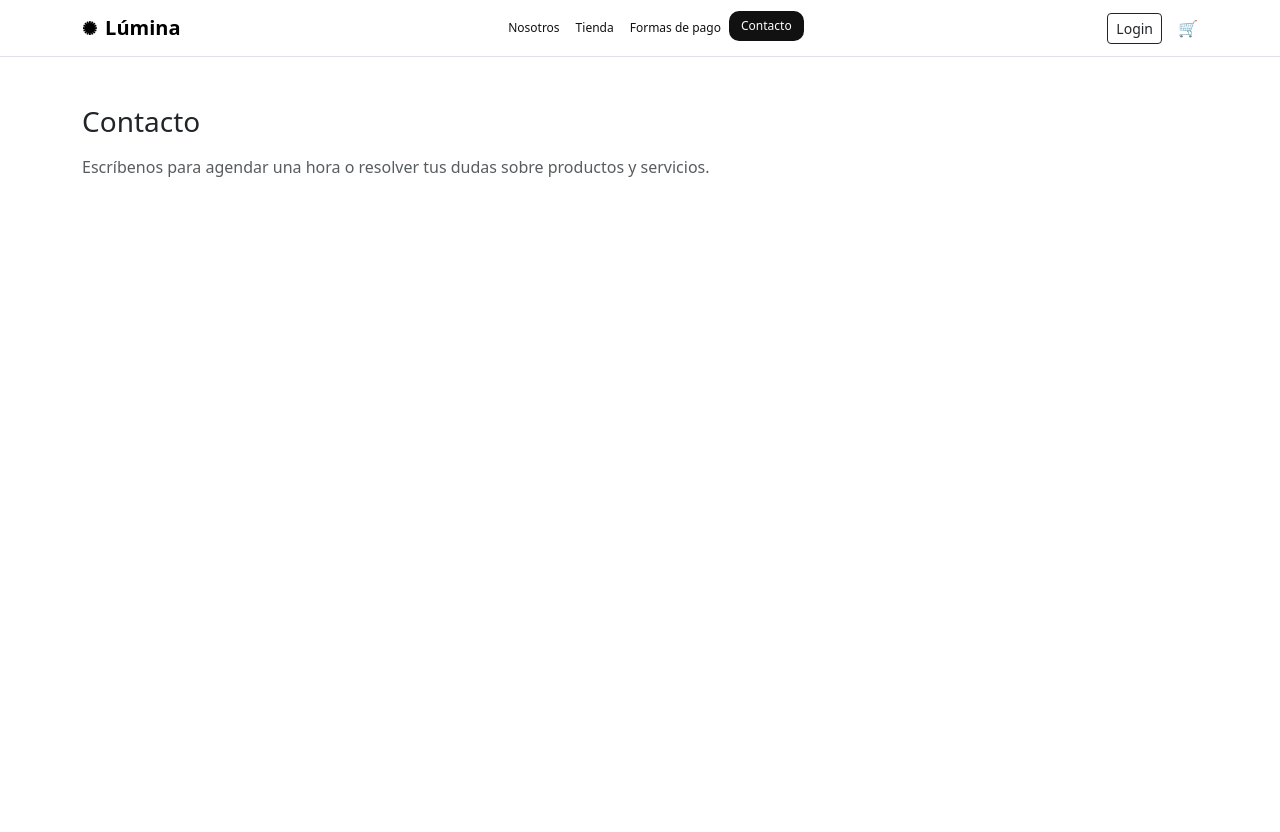
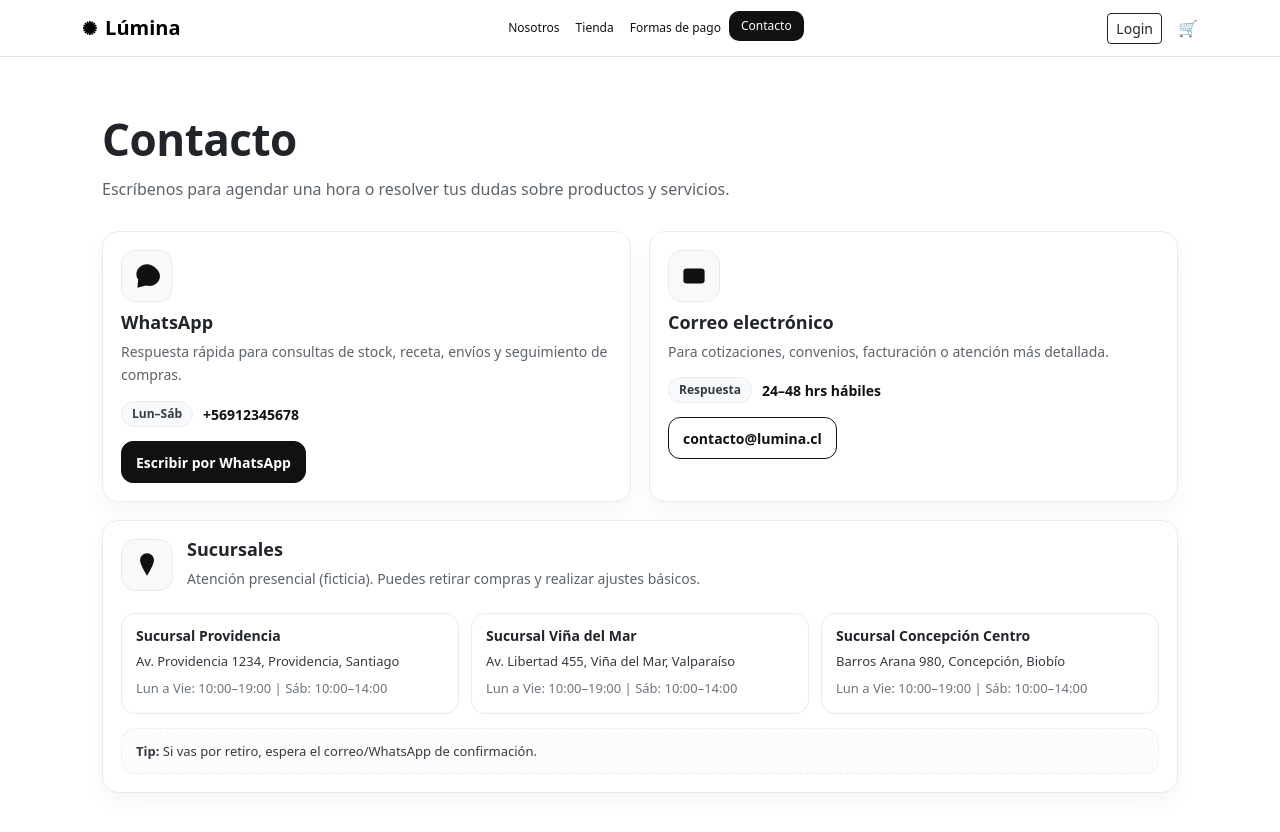
Before and after one commit to Domi-975/opticas-lumina-ecommerce, a React app in the folder frontend/: page /contacto in a window 1280 px wide. Shown: the top 832 px of the page. Before the commit the page ends 800 px from the top, so only its background shows below. Built offline with nearby package versions, Linux system fonts and the light colour scheme; no server answers; the HTML template or start-up script is replaced by a standard one.

Commit message:
feat: improve contacto page and route

```diff
--- a/frontend/src/App.jsx
+++ b/frontend/src/App.jsx
@@ -18,7 +18,7 @@ import NotFound from './components/NotFound'
 import Nosotros from "./pages/Nosotros/Nosotros"
 import Tienda from './pages/Tienda'
 import Pagos from './pages/Pagos/Pagos'
-import Contacto from './pages/Contacto'
+import Contacto from "./pages/Contacto/Contacto"
 import CrearPublicacion from './pages/CrearPublicacion'
 
 export default function App () {
--- /dev/null
+++ b/frontend/src/pages/Contacto/Contacto.css
@@ -0,0 +1,207 @@
+.contactoPage {
+  background: #ffffff;
+}
+
+.contactoContainer {
+  max-width: 1100px;
+  padding-top: 56px;
+  padding-bottom: 56px;
+}
+
+.contactoHeader {
+  margin-bottom: 28px;
+}
+
+.contactoTitle {
+  font-size: 44px;
+  font-weight: 800;
+  letter-spacing: -0.5px;
+  margin-bottom: 10px;
+}
+
+.contactoSubtitle {
+  font-size: 16px;
+  line-height: 1.7;
+  color: #5c636a;
+  max-width: 780px;
+}
+
+.contactoGrid {
+  display: grid;
+  grid-template-columns: repeat(2, minmax(0, 1fr));
+  gap: 18px;
+  margin-top: 22px;
+}
+
+@media (max-width: 900px) {
+  .contactoGrid {
+    grid-template-columns: 1fr;
+  }
+  .contactoTitle {
+    font-size: 36px;
+  }
+}
+
+.contactoCard {
+  border: 1px solid #e9ecef;
+  border-radius: 16px;
+  padding: 18px;
+  background: #fff;
+  box-shadow: 0 10px 20px rgba(0,0,0,0.04);
+}
+
+.contactoCard--wide {
+  grid-column: 1 / -1;
+}
+
+.contactoCard__iconWrap {
+  width: 52px;
+  height: 52px;
+  border-radius: 14px;
+  border: 1px solid #e9ecef;
+  display: grid;
+  place-items: center;
+  background: #f8f9fa;
+  margin-bottom: 10px;
+}
+
+.contactoIcon {
+  width: 34px;
+  height: 34px;
+  fill: #111;
+}
+
+.contactoIcon__accent {
+  fill: none;
+  stroke: #111;
+  stroke-width: 3;
+  stroke-linecap: round;
+  stroke-linejoin: round;
+}
+
+.contactoCard__title {
+  font-size: 18px;
+  font-weight: 800;
+  margin: 0 0 6px;
+}
+
+.contactoCard__desc {
+  margin: 0;
+  color: #5c636a;
+  line-height: 1.7;
+  font-size: 14px;
+}
+
+.contactoCard__info {
+  margin-top: 14px;
+  display: flex;
+  align-items: center;
+  gap: 10px;
+  flex-wrap: wrap;
+}
+
+.contactoBadge {
+  display: inline-flex;
+  align-items: center;
+  height: 26px;
+  padding: 0 10px;
+  border-radius: 999px;
+  border: 1px solid #e9ecef;
+  background: #f8f9fa;
+  font-size: 12px;
+  color: #343a40;
+  font-weight: 700;
+}
+
+.contactoValue {
+  font-weight: 800;
+  color: #111;
+  font-size: 14px;
+}
+
+.contactoBtn {
+  margin-top: 14px;
+  display: inline-flex;
+  justify-content: center;
+  align-items: center;
+  height: 42px;
+  padding: 0 14px;
+  border-radius: 12px;
+  border: 1px solid #111;
+  background: #111;
+  color: #fff;
+  text-decoration: none;
+  font-weight: 800;
+  font-size: 14px;
+}
+
+.contactoBtn:hover {
+  opacity: 0.92;
+  color: #fff;
+}
+
+.contactoBtn--ghost {
+  background: #fff;
+  color: #111;
+}
+
+.contactoBtn--ghost:hover {
+  background: #f8f9fa;
+  color: #111;
+}
+
+.contactoCard__wideHeader {
+  display: flex;
+  gap: 14px;
+  align-items: flex-start;
+  margin-bottom: 12px;
+}
+
+.sucursalesGrid {
+  display: grid;
+  grid-template-columns: repeat(3, minmax(0, 1fr));
+  gap: 12px;
+  margin-top: 10px;
+}
+
+@media (max-width: 900px) {
+  .sucursalesGrid {
+    grid-template-columns: 1fr;
+  }
+}
+
+.sucursalItem {
+  border: 1px solid #e9ecef;
+  border-radius: 14px;
+  padding: 14px;
+  background: #fff;
+}
+
+.sucursalTitle {
+  margin: 0 0 6px;
+  font-size: 14px;
+  font-weight: 900;
+}
+
+.sucursalText {
+  margin: 0;
+  font-size: 13px;
+  line-height: 1.6;
+  color: #343a40;
+}
+
+.sucursalText--muted {
+  color: #6c757d;
+  margin-top: 6px;
+}
+
+.contactoNote {
+  margin-top: 14px;
+  border: 1px dashed #e9ecef;
+  border-radius: 14px;
+  padding: 12px 14px;
+  background: #fcfcfd;
+  color: #343a40;
+  font-size: 13px;
+  line-height: 1.6;
+}
--- /dev/null
+++ b/frontend/src/pages/Contacto/Contacto.jsx
@@ -0,0 +1,138 @@
+import React from "react";
+import "./Contacto.css";
+
+const sucursales = [
+  {
+    nombre: "Sucursal Providencia",
+    direccion: "Av. Providencia 1234, Providencia, Santiago",
+    horario: "Lun a Vie: 10:00–19:00 | Sáb: 10:00–14:00",
+  },
+  {
+    nombre: "Sucursal Viña del Mar",
+    direccion: "Av. Libertad 455, Viña del Mar, Valparaíso",
+    horario: "Lun a Vie: 10:00–19:00 | Sáb: 10:00–14:00",
+  },
+  {
+    nombre: "Sucursal Concepción Centro",
+    direccion: "Barros Arana 980, Concepción, Biobío",
+    horario: "Lun a Vie: 10:00–19:00 | Sáb: 10:00–14:00",
+  },
+];
+
+const Contacto = () => {
+  const whatsappNumber = "+56912345678";
+  const whatsappMessage = encodeURIComponent(
+    "Hola! 👋 Quisiera hacer una consulta sobre lentes y disponibilidad."
+  );
+
+  return (
+    <div className="contactoPage">
+      <div className="container contactoContainer">
+        <header className="contactoHeader">
+          <h1 className="contactoTitle">Contacto</h1>
+          <p className="contactoSubtitle">
+            Escríbenos para agendar una hora o resolver tus dudas sobre productos
+            y servicios.
+          </p>
+        </header>
+
+        <section className="contactoGrid">
+          {/* WhatsApp */}
+          <article className="contactoCard">
+            <div className="contactoCard__iconWrap" aria-hidden="true">
+              <svg className="contactoIcon" viewBox="0 0 64 64">
+                <path d="M32 10c-11 0-20 8.4-20 18.8 0 3.7 1.2 7.1 3.3 10L14 54l15.8-4.1c2.1.6 4.3.9 6.6.9 11 0 20-8.4 20-18.8S43 10 32 10z" />
+                <path
+                  className="contactoIcon__accent"
+                  d="M26.3 24.8c.4-1 1.4-1.6 2.4-1.4l2.2.4c.7.1 1.3.6 1.5 1.2l.6 2c.2.7 0 1.4-.5 1.8l-1 1c1.1 2.2 2.9 4 5.1 5.1l1-1c.5-.5 1.2-.7 1.8-.5l2 .6c.6.2 1.1.8 1.2 1.5l.4 2.2c.2 1-.4 2-1.4 2.4-1 .4-2 .5-3 .3-8.2-1.7-14.6-8.1-16.3-16.3-.2-1 0-2 .3-3z"
+                />
+              </svg>
+            </div>
+
+            <h2 className="contactoCard__title">WhatsApp</h2>
+            <p className="contactoCard__desc">
+              Respuesta rápida para consultas de stock, receta, envíos y
+              seguimiento de compras.
+            </p>
+
+            <div className="contactoCard__info">
+              <span className="contactoBadge">Lun–Sáb</span>
+              <span className="contactoValue">{whatsappNumber}</span>
+            </div>
+
+            <a
+              className="contactoBtn"
+              href={`https://wa.me/${whatsappNumber.replace("+", "")}?text=${whatsappMessage}`}
+              target="_blank"
+              rel="noreferrer"
+            >
+              Escribir por WhatsApp
+            </a>
+          </article>
+
+          {/* Email */}
+          <article className="contactoCard">
+            <div className="contactoCard__iconWrap" aria-hidden="true">
+              <svg className="contactoIcon" viewBox="0 0 64 64">
+                <rect x="12" y="18" width="40" height="28" rx="6" />
+                <path
+                  className="contactoIcon__accent"
+                  d="M16 24l16 12 16-12"
+                />
+              </svg>
+            </div>
+
+            <h2 className="contactoCard__title">Correo electrónico</h2>
+            <p className="contactoCard__desc">
+              Para cotizaciones, convenios, facturación o atención más detallada.
+            </p>
+
+            <div className="contactoCard__info">
+              <span className="contactoBadge">Respuesta</span>
+              <span className="contactoValue">24–48 hrs hábiles</span>
+            </div>
+
+            <a className="contactoBtn contactoBtn--ghost" href="mailto:contacto@lumina.cl">
+              contacto@lumina.cl
+            </a>
+          </article>
+
+          {/* Sucursales */}
+          <article className="contactoCard contactoCard--wide">
+            <div className="contactoCard__wideHeader">
+              <div className="contactoCard__iconWrap" aria-hidden="true">
+                <svg className="contactoIcon" viewBox="0 0 64 64">
+                  <path d="M32 10c-7.2 0-13 5.8-13 13 0 9.5 13 29 13 29s13-19.5 13-29c0-7.2-5.8-13-13-13z" />
+                  <circle className="contactoIcon__accent" cx="32" cy="23" r="5" />
+                </svg>
+              </div>
+
+              <div>
+                <h2 className="contactoCard__title">Sucursales</h2>
+                <p className="contactoCard__desc">
+                  Atención presencial (ficticia). Puedes retirar compras y realizar ajustes básicos.
+                </p>
+              </div>
+            </div>
+
+            <div className="sucursalesGrid">
+              {sucursales.map((s) => (
+                <div key={s.nombre} className="sucursalItem">
+                  <h3 className="sucursalTitle">{s.nombre}</h3>
+                  <p className="sucursalText">{s.direccion}</p>
+                  <p className="sucursalText sucursalText--muted">{s.horario}</p>
+                </div>
+              ))}
+            </div>
+
+            <div className="contactoNote">
+              <strong>Tip:</strong> Si vas por retiro, espera el correo/WhatsApp de confirmación.
+            </div>
+          </article>
+        </section>
+      </div>
+    </div>
+  );
+};
+
+export default Contacto;
```
